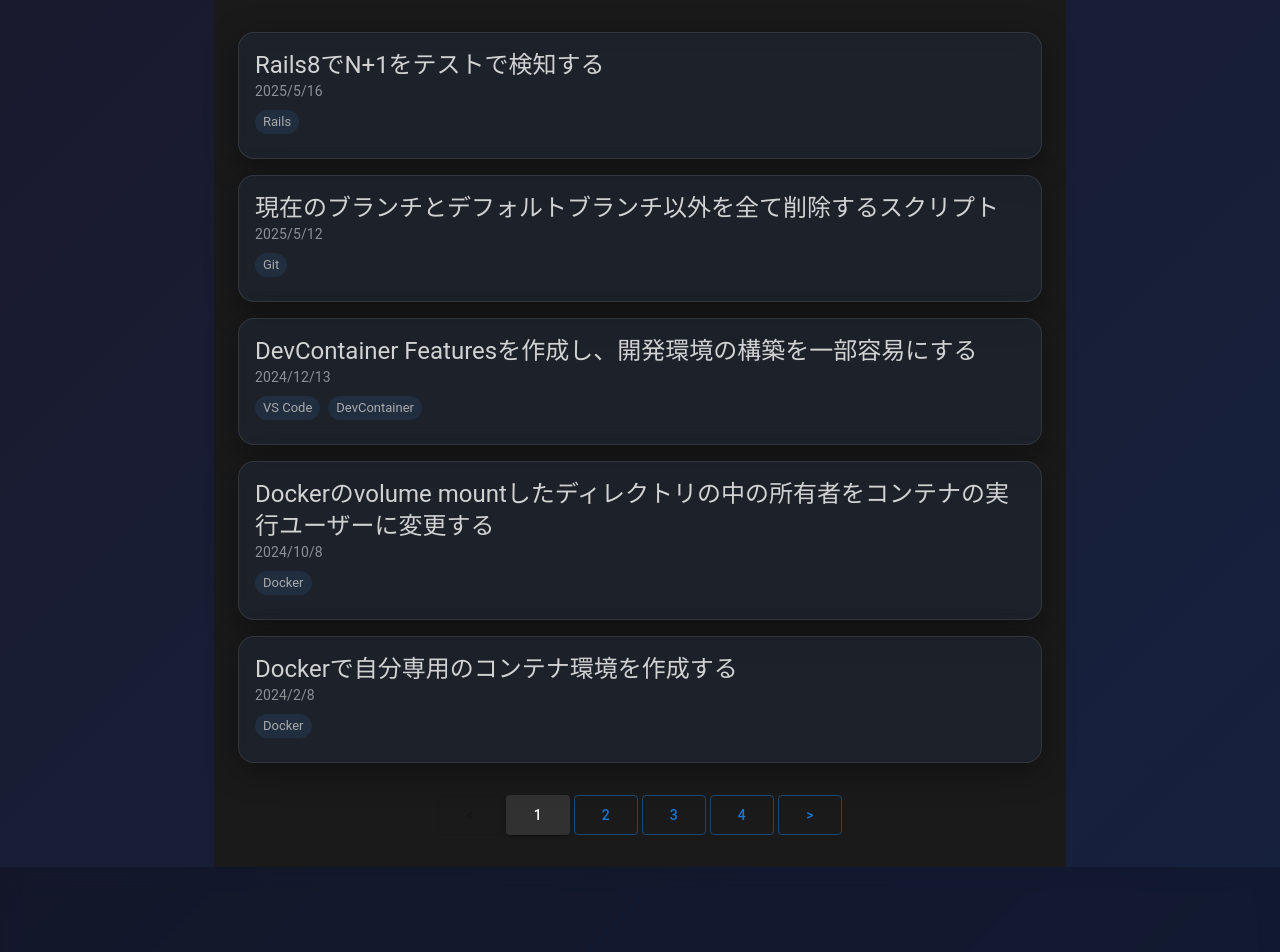
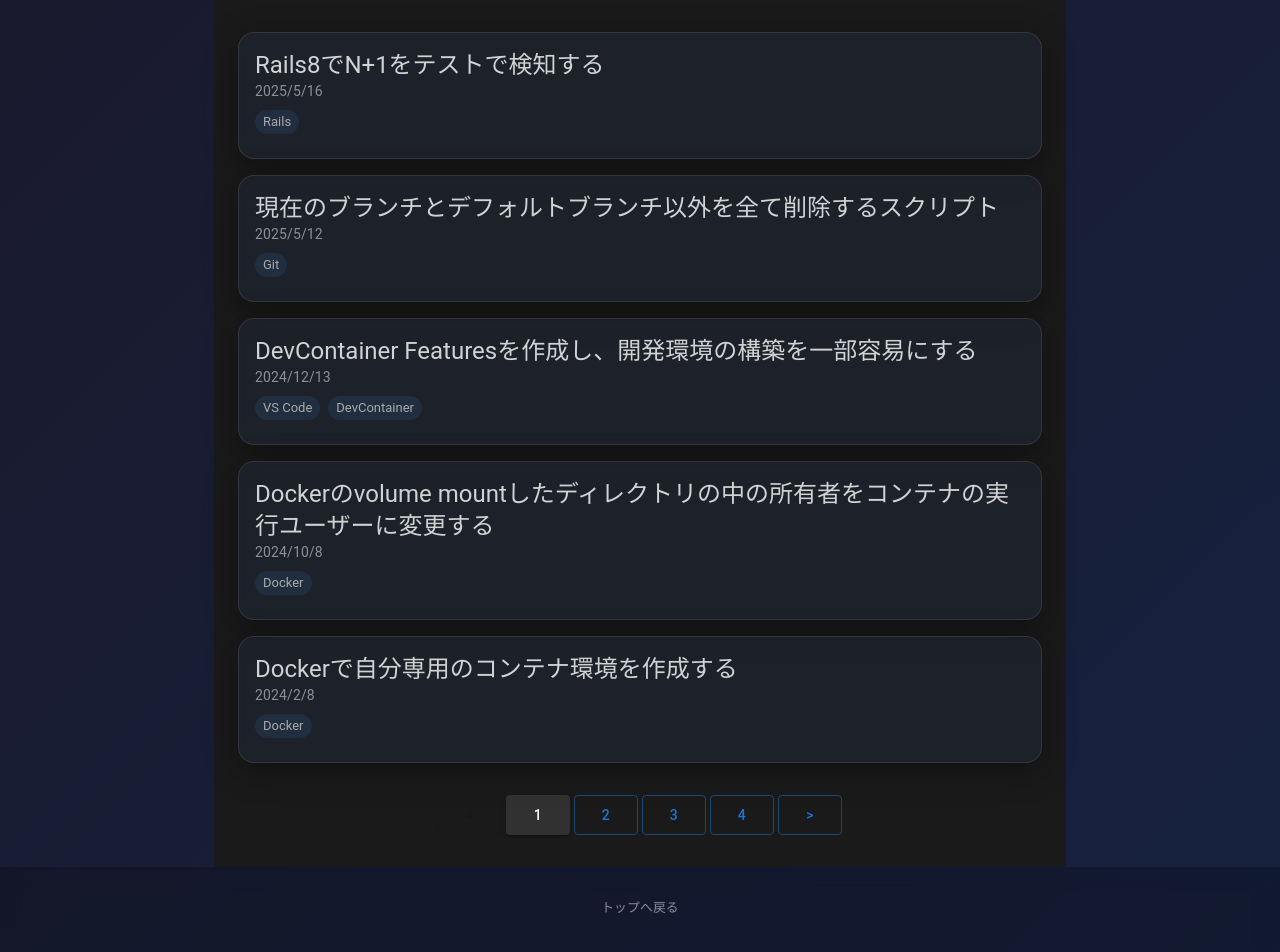
Before and after one commit to rhiroe/rhiroe.github.io, a Next.js app: page /blog in a window 1280 px wide. Shown: the top 952 px of the page. Built offline with nearby package versions, Linux system fonts and the light colour scheme; some icons are missing.

Commit message:
feat: add navigation link to return to the homepage and improve layout with additional imports

```diff
--- a/src/pages/_app.tsx
+++ b/src/pages/_app.tsx
@@ -1,11 +1,16 @@
 import '~/styles/globals.css'
 import type { AppProps } from 'next/app'
-import { Container, Box, Typography, IconButton } from '@mui/material'
-import EmailIcon from '@mui/icons-material/Email'
+import Link from 'next/link';
+import { useRouter } from 'next/router'; // useRouter をインポート
+import { Container, Box, Typography, IconButton, Button } from '@mui/material'
+import EmailIcon from '@mui/icons-material/Email'; // EmailIcon をインポート
 import GitHubIcon from '@mui/icons-material/GitHub'
 import XIcon from '@mui/icons-material/X'
 
 function MyApp({ Component, pageProps }: AppProps) {
+  const router = useRouter(); // useRouter を使用
+  const isHomePage = router.pathname === '/';
+
   return (
     <Box
       sx={{
@@ -20,7 +25,8 @@ function MyApp({ Component, pageProps }: AppProps) {
                  overflow: 'hidden',
                  display: 'flex',
                  alignItems: 'center',
-                 flex: 1 }}>
+                 flex: 1
+                 }}>
         <Container maxWidth="md">
           <Component {...pageProps} />
         </Container>
@@ -43,6 +49,25 @@ function MyApp({ Component, pageProps }: AppProps) {
               gap: 2,
             }}
           >
+            {!isHomePage && ( // トップページでない場合のみ表示
+              <Link href="/" passHref>
+                <Typography
+                  variant="body2"
+                  sx={{
+                    color: 'rgba(255, 255, 255, 0.5)',
+                    textDecoration: 'none',
+                    fontSize: '0.8rem',
+                    '&:hover': {
+                      color: 'rgba(255, 255, 255, 0.8)',
+                      textDecoration: 'underline',
+                    },
+                    marginBottom: 1, // ソーシャルアイコンとの間にマージンを追加
+                  }}
+                >
+                  トップへ戻る
+                </Typography>
+              </Link>
+            )}
             <Box sx={{ display: 'flex', gap: 2 }}>
               <IconButton
                 aria-label="email"
```
